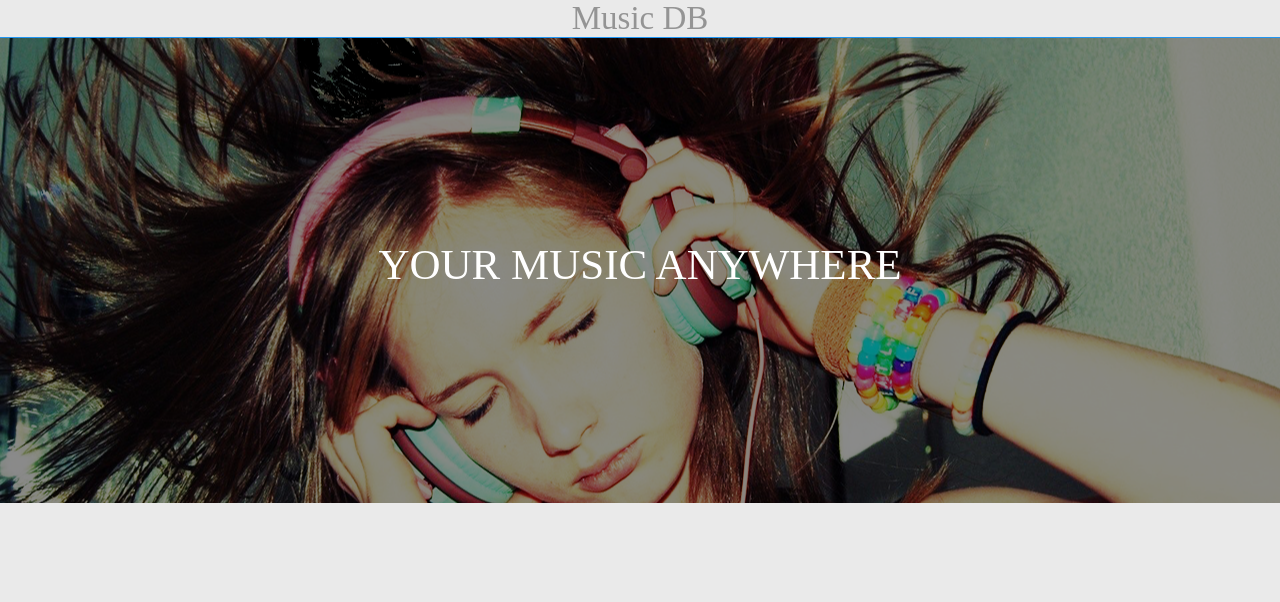
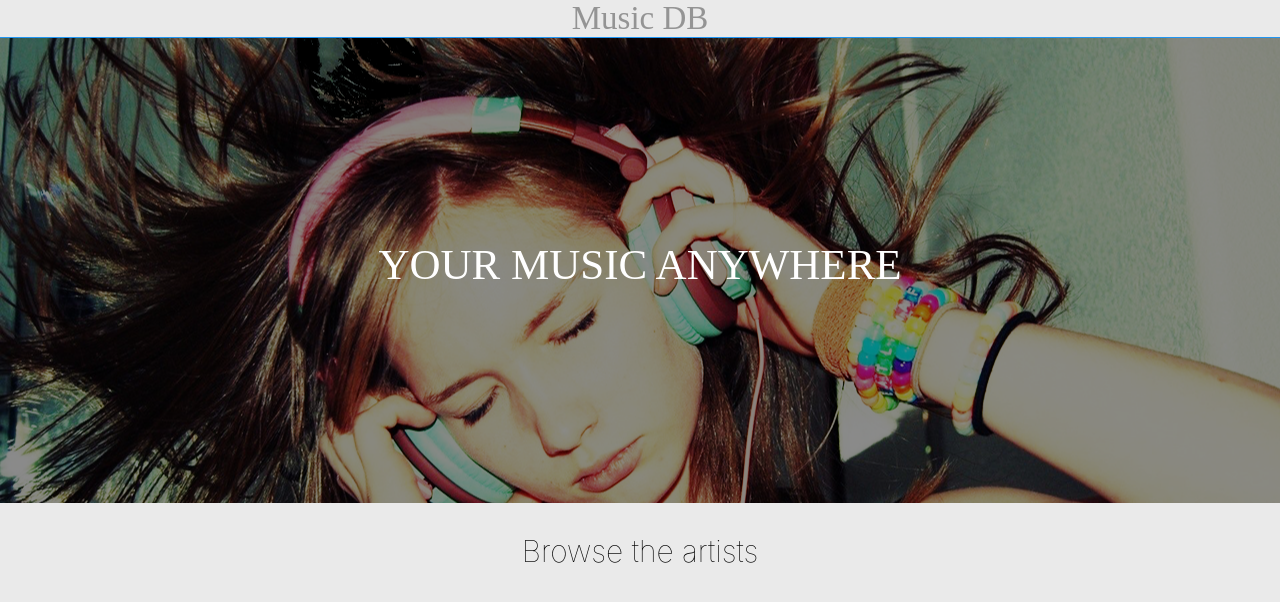
Before and after one commit to Reine0017/artist-db-tutorial, a React (Create React App) app: page / in a window 1280 px wide. Shown: the top 602 px of the page. Built offline with nearby package versions, Linux system fonts and the light colour scheme; data requests are answered from the project's data file.

Commit message:
axios fetch dummy json running on port 3004

```diff
--- /dev/null
+++ b/src/components/Home/artistsList.js
@@ -0,0 +1,14 @@
+import React from "react";
+import { Link } from "react-router-dom";
+
+const ArtistsList = (props) => {
+  console.log(props);
+  return (
+    <div className="artists_list">
+      <h4>Browse the artists</h4>
+      <div className="artist_container"></div>
+    </div>
+  );
+};
+
+export default ArtistsList;
--- a/src/components/Home/index.js
+++ b/src/components/Home/index.js
@@ -1,13 +1,33 @@
-import React, { Component } from "react";
+import React, { Component, useEffect, useState } from "react";
 import axios from "axios";
 import Banner from "./banner";
+import ArtistsList from "./artistsList";
 
 const URL_ARTISTS = "http://localhost:3004/artists";
 
 function Home() {
+  const [artists, setArtists] = useState([]);
+  const [isError, setIsError] = useState(false);
+  useEffect(() => {
+    const fetchArtists = async () => {
+      setIsError(false);
+
+      try {
+        const result = await axios(URL_ARTISTS);
+        setArtists(result.data);
+      } catch (error) {
+        setIsError(true);
+      }
+    };
+
+    fetchArtists();
+  }, []);
   return (
     <>
       <Banner />
+      <ArtistsList allArtists={artists} />
+      {console.log(artists)}
+      {isError && <div>Something went wrong...</div>}
     </>
   );
 }
```
